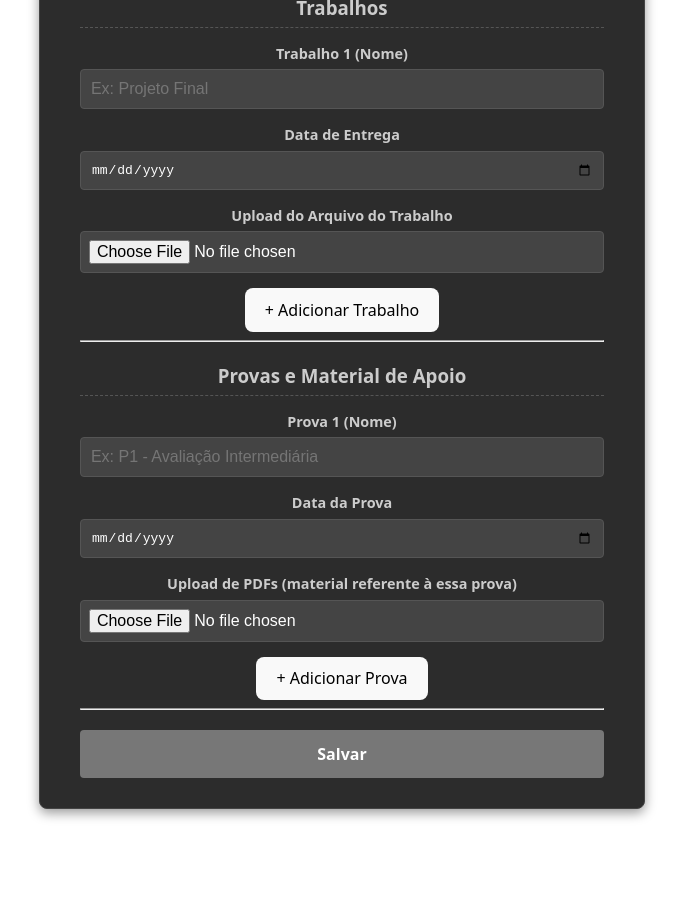
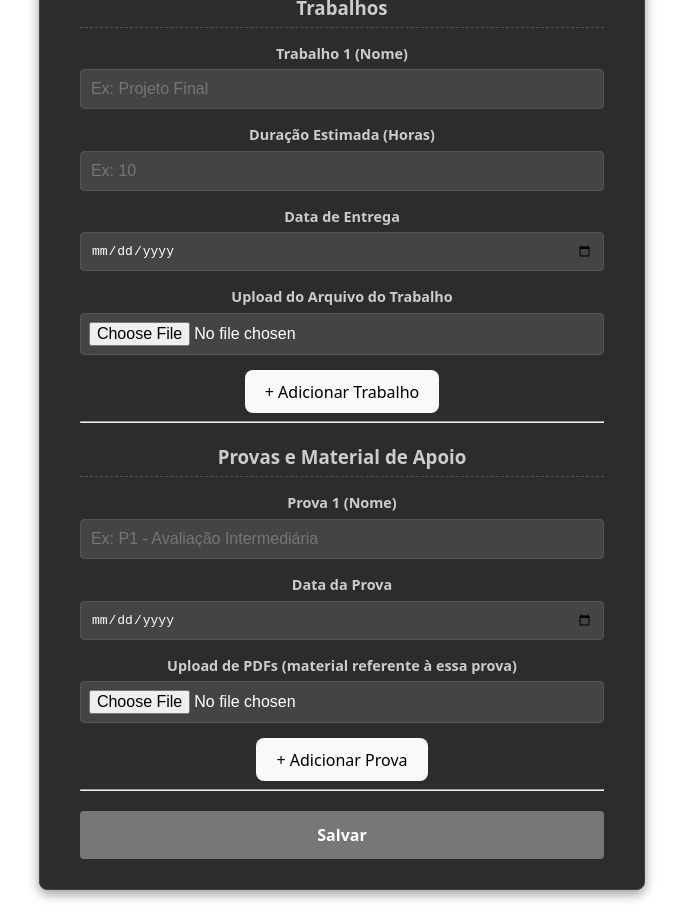
Before and after one commit to ana-borowsky/cronograma-educacional-react, a React app in the folder frontend/: page /syllabus in a window 1280 px wide. Shown: the part 1100-2021 px from the top of the page, without its empty margins (298-981 px from the left). Built offline with nearby package versions, Linux system fonts and the light colour scheme; the HTML template or start-up script is replaced by a standard one.

Commit message:
Adiciona horas estimadas para cada trabalho na página de plano de ensino

```diff
--- a/frontend/src/pages/Syllabus.jsx
+++ b/frontend/src/pages/Syllabus.jsx
@@ -85,6 +85,16 @@ const Syllabus = () => {
             />
           </div>
           <div className="input-group">
+            <label htmlFor="assignment-1-hours">Duração Estimada (Horas)</label>
+            <input
+              type="number"
+              id="assignment-1-hours"
+              name="assignment-1-hours"
+              placeholder="Ex: 10"
+              min="1"
+            />
+          </div>
+          <div className="input-group">
             <label htmlFor="assignment-1-date">Data de Entrega</label>
             <input
               type="date"
```
